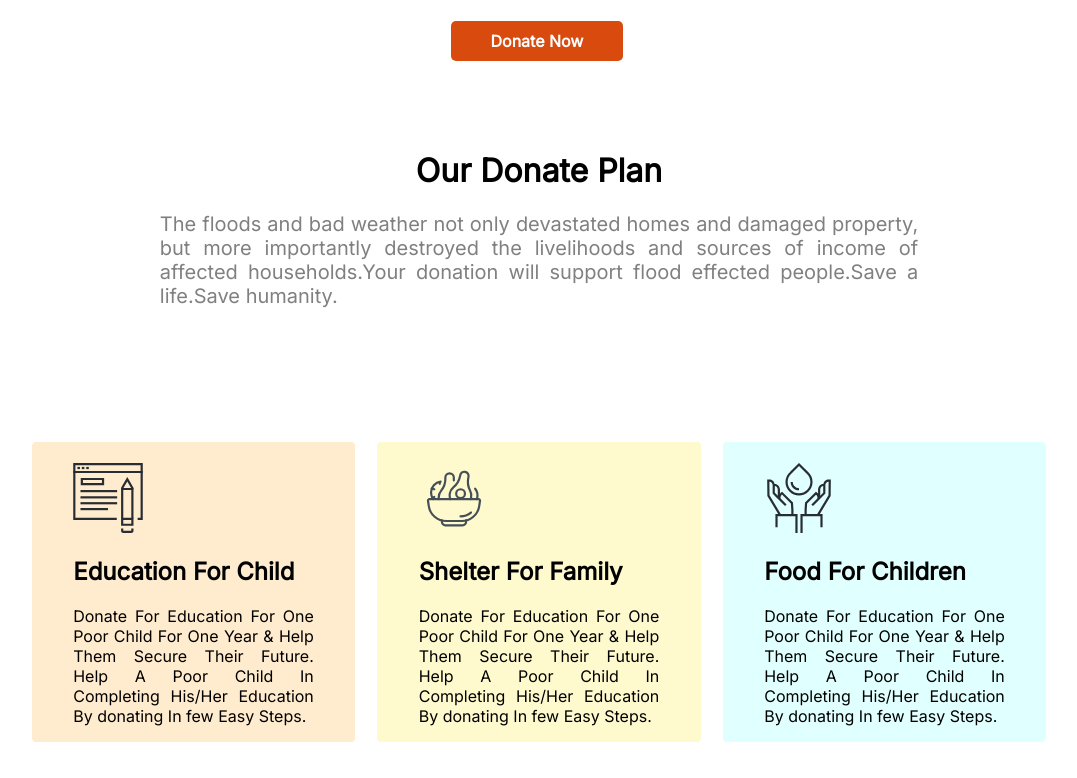
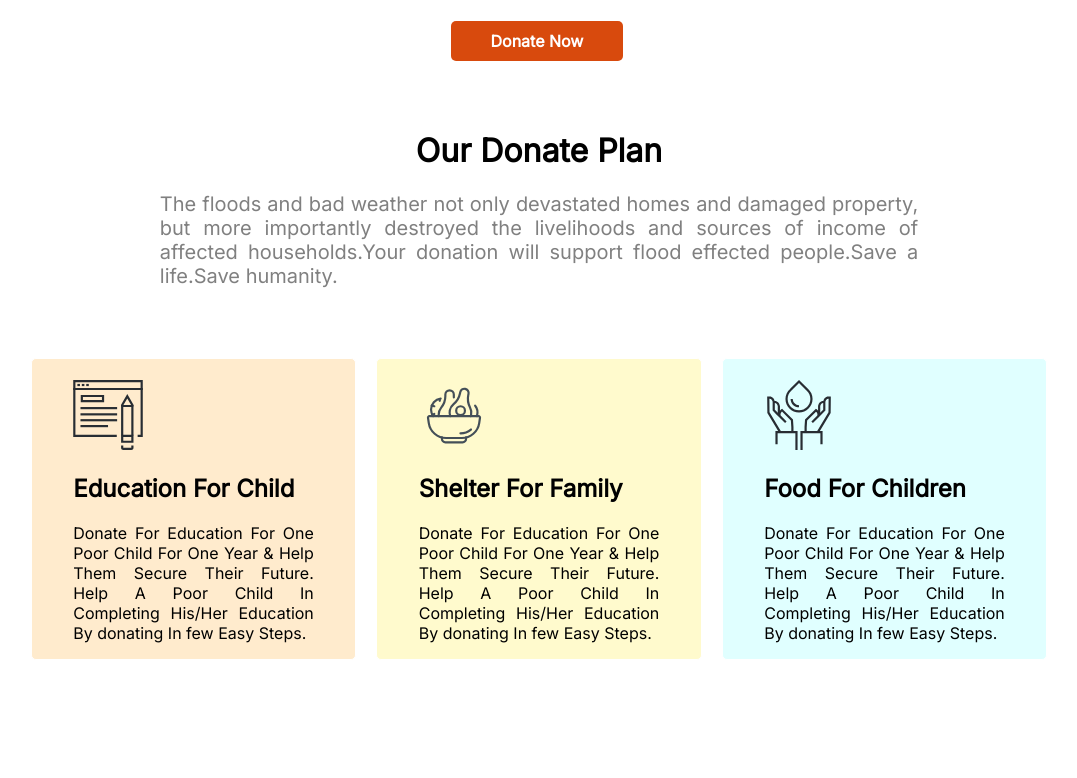
Before and after one commit to Sajia09/Assignment1, a plain HTML site: page index.html in a window 1280 px wide. Shown: the part 1020-1798 px from the top of the page, without its empty margins (101-1178 px from the left). Drawn offline with Linux system fonts and the light colour scheme.

Commit message:
resolved some problems

```diff
--- a/style.css
+++ b/style.css
@@ -93,7 +93,7 @@ body{
     }
 .fourth-section{
     text-align: center;
-    margin-top: 100px;
+    margin-top: 80px;
 
 }
 .fourth-section-para{
@@ -103,6 +103,8 @@ body{
 .box{
     display: flex;
     padding: 9%;
+    padding-top: 4%;
+    padding-bottom: 4%;
 }
 .icon img{
     width: 70px;
```
